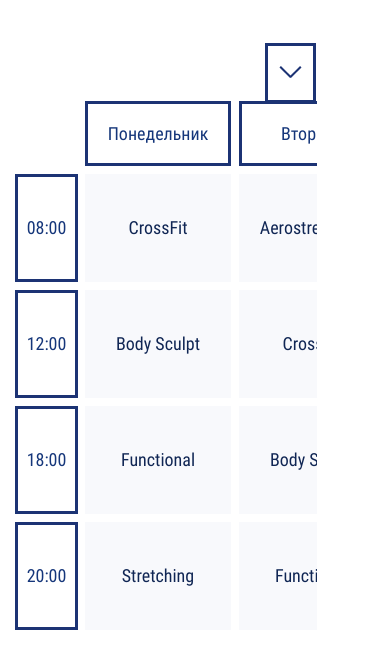
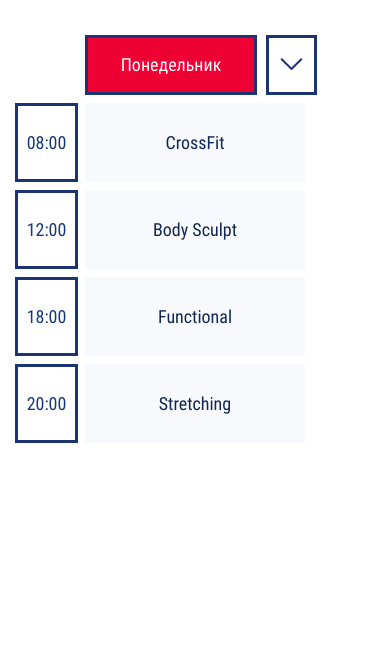
Before and after one commit to stanislaw-ch/fitness-supergym, a website: page source/timetable.html in a window 390 px wide. Shown: the part 101-770 px from the top of the page. Drawn offline with nearby package versions, Linux system fonts and the light colour scheme; files that its build step writes are made by us from their sources.

Commit message:
добавляет реализацию интерактивного расписания WIP

```diff
--- a/source/sass/blocks/timetable.scss
+++ b/source/sass/blocks/timetable.scss
@@ -18,7 +18,7 @@
     letter-spacing: 0.03em;
   }
 
-  &__list-wrapper {
+  &__table-wrapper {
     overflow: hidden;
   }
 
@@ -151,6 +151,7 @@
       background-color: #ffffff;
       border: 3px solid #ed0233;
       box-sizing: border-box;
+      cursor: pointer;
     }
   }
 
@@ -246,20 +247,22 @@
     }
 
     &__title {
+      z-index: 3;
       font-size: 32px;
       line-height: 32px;
     }
 
-    &__list-wrapper {
+    &__table-wrapper {
       position: relative;
       max-width: 302px;
-      padding-top: 66px;
+      // padding-top: 66px;
     }
 
     &__toggle {
+      z-index: 2;
       position: absolute;
-      right: 1px;
-      top: 8px;
+      right: 0;
+      top: 0;
 
       display: block;
       box-sizing: border-box;
@@ -267,7 +270,7 @@
       height: 60px;
 
       border: 3px solid #1c3374;
-      background-color: transparent;
+      background-color: #ffffff;
 
       &::before,
       &::after {
@@ -279,6 +282,7 @@
         background-color: #1c3374;
       }
 
+      &--closed {
         &::before {
           position: absolute;
           top: 25px;
@@ -294,48 +298,105 @@
         }
       }
 
-    &__list {
-      min-width: 305px;
-      margin-left: -8px;
-      display: flex;
+      &--opened {
+        & .timetable__toggle-bg {
+          position: fixed;
+          top: 0;
+          left: 0;
+          z-index: -1;
+
+          width: 50%;
+          height: 100%;
+          overflow: auto;
+
+          background-color: rgba(255, 255, 255, 0.8);
         }
 
-    // &__list tr:nth-child(2) {
-    //   margin-top: 50px;
+        &::before {
+          position: absolute;
+          top: 25px;
+          left: 10px;
+          transform: rotate(-45deg);
+        }
+
+        &::after {
+          position: absolute;
+          top: 25px;
+          left: 20px;
+          transform: rotate(45deg);
+        }
+      }
+    }
+
+    &__colls-container {
+      width: 220px;
+      padding-top: 68px;
+    }
+
+    &__day-list {
+      z-index: 2;
+      position: absolute;
+      top: 0;
+      flex-direction: column;
+      width: 172px;
+    }
+
+    &__day-item {
+      min-width: auto;
+      height: 58px;
+      margin: 0;
+
+      border-bottom: none;
+      background-color: #ffffff;
+
+      &--active {
+        height: 60px;
+        background-color: #ed0233;
+        color: #ffffff;
+        pointer-events: none;
+        border-bottom: 3px solid #1c3374;
+      }
+
+      &:hover {
+        background-color: #ed0233;
+        color: #ffffff;
+        cursor: pointer;
+      }
+    }
+
+    &__day-item:last-child {
+      margin: 0;
+      border-bottom: 3px solid #1c3374;
+    }
+
+    &__field-item {
+      min-width: 220px;
+      height: 79px;
+
+      // &--active {
+      //   background-color: #ffffff;
+      //   border: 3px solid #1c3374;
       // }
 
-    &__list tr:first-child {
-      position: absolute;
-      top: -10px;
-      right: 50px;
+      // &--hover {
+      //   background-color: #ffffff;
+      //   border: 3px solid #ed0233;
+      //   box-sizing: border-box;
+      // }
+
+      // &:hover {
+      //   background-color: #ffffff;
+      //   border: 3px solid #ed0233;
+      //   box-sizing: border-box;
+      // }
     }
 
-    &__cap-coll {
-      // position: absolute;
-      display: flex;
-      flex-direction: column;
-      justify-content: center;
-      align-items: center;
-      width: 173px;
-      height: 60px;
+    &__time-item {
+      height: 79px;
     }
 
-    &__cap-coll:nth-child(n + 3) {
-      display: none;
-      margin-top: -3px;
-    }
-
-    &__cap-row {
-      width: 61px;
-      height: 80px;
-    }
-
-    &__field {
-      min-width: 213px;
-
-      &:nth-child(n + 3) {
-        display: none;
-      }
+    &__time-list {
+      margin: 68px 5px 0 0;
     }
 
     &__scroll {
--- a/source/timetable.html
+++ b/source/timetable.html
@@ -24,9 +24,10 @@
         <h2 class="visually-hidden">Расписание</h2>
         <b class="timetable__title">Расписание</b>
       </header>
-      <div class="timetable__list-wrapper">
-        <button class="timetable__toggle" type="button">
+      <div class="timetable__table-wrapper">
+        <button class="timetable__toggle timetable__toggle--closed" type="button">
           <span class="visually-hidden">Открыть меню</span>
+          <div class="timetable__toggle-bg"></div>
         </button>
         <div class="timetable__wrapper">
           <ul class="timetable__time-list">
@@ -46,7 +47,7 @@
           <div class="timetable__colls-wrapper">
             <div class="timetable__colls-container">
               <ul class="timetable__day-list">
-                <li class="timetable__day-item">
+                <li class="timetable__day-item timetable__day-item--active">
                   Понедельник
                 </li>
                 <li class="timetable__day-item">
```
Also changed, not shown: build/css/style.min.css, build/js/timetable.js, build/timetable.html, 1 other file. Lines whose indentation alone changed are shown as unchanged.
